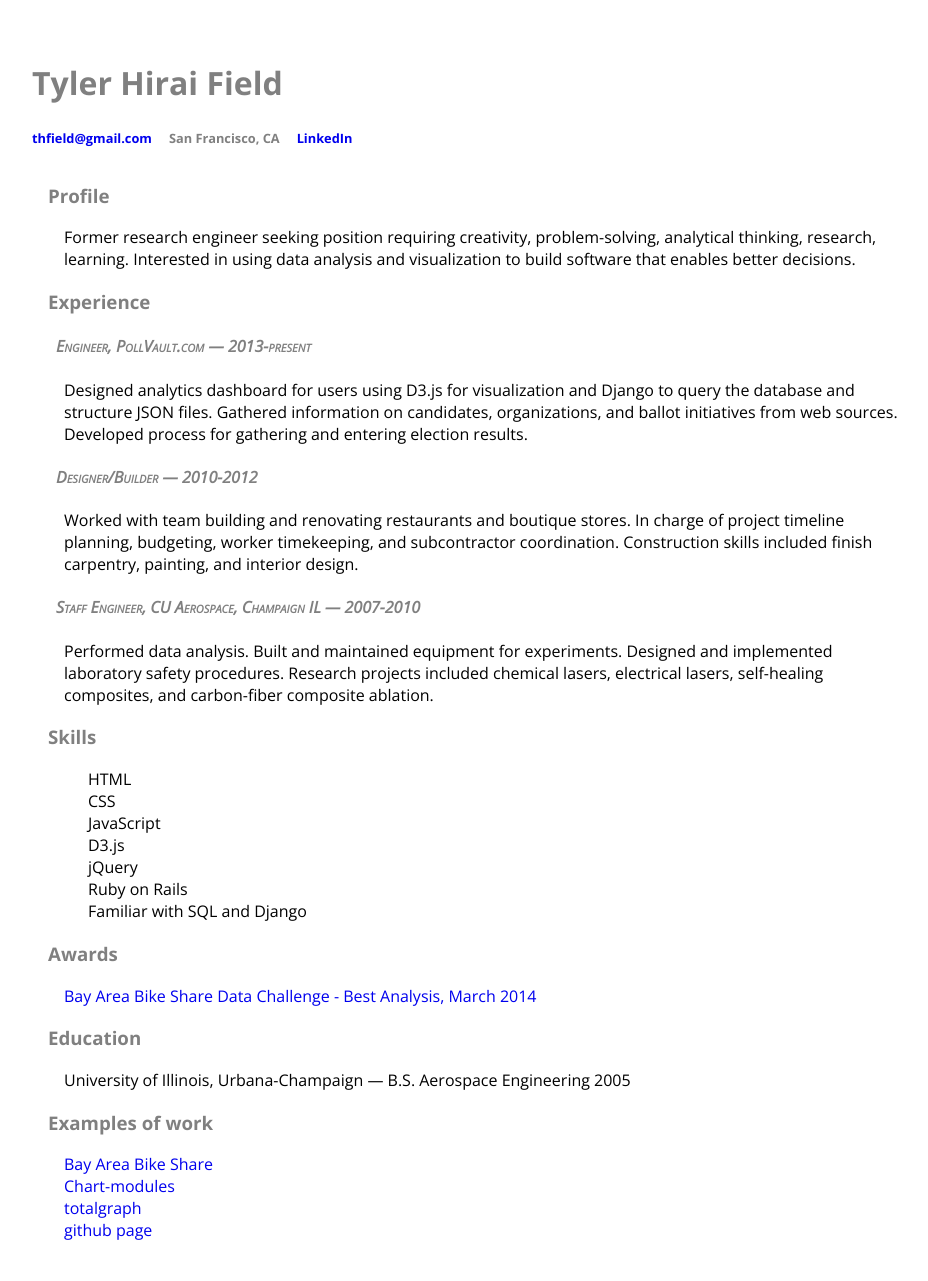
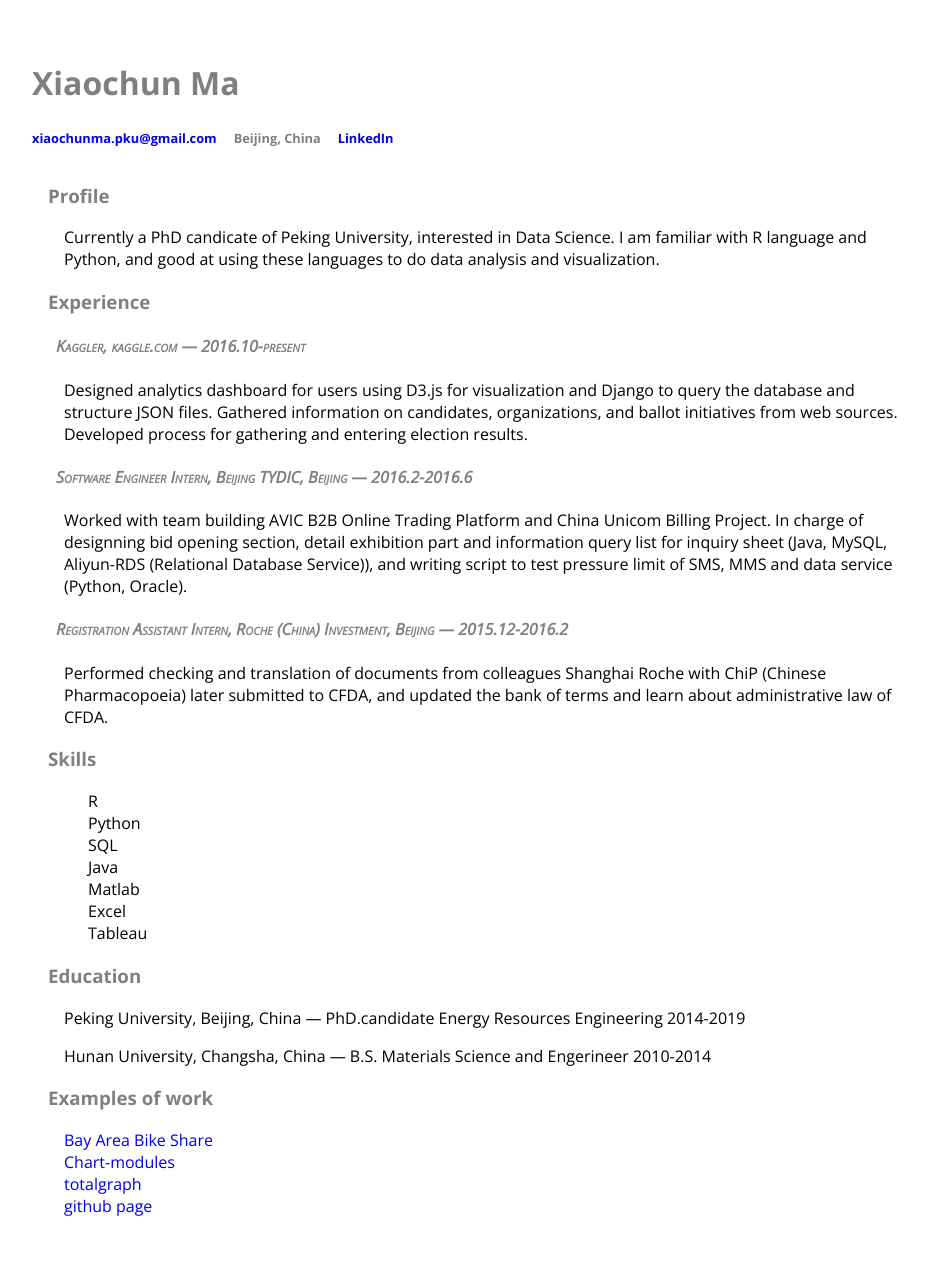
Before and after one commit to xiaochunma/mxc19912008.github.io, a Jekyll site: the page resume/index.html, which Jekyll copies as it is, in a window 1280 px wide. Shown: the whole page, without its empty margins (72-1000 px from the left). Built offline with Jekyll 4.4.1, drawn with Linux system fonts in a browser that asks for light colours; after the commit the page ends 1257 px from its top, so only the background shows below that.

Commit message:
resume_1

```diff
--- a/resume/index.html
+++ b/resume/index.html
@@ -3,55 +3,52 @@
 <head>
 	<meta charset='utf-8'>
  	<link rel="stylesheet" href="resume.css" />
- 	<title>Tyler Field Resume</title>
+ 	<title>Xiaochun Ma Resume</title>
 </head>
 <body>
 <header>
-	<h1>Tyler Hirai Field</h1>
-	<h2><a href="mailto:thfield@gmail.com">thfield@gmail.com</a></h2>
-	<h2>San Francisco, CA</h2>
-	<h2><a href="http://www.linkedin.com/pub/tyler-field/a7/16a/908/">LinkedIn</a></h2>
+	<h1>Xiaochun Ma</h1>
+	<h2><a href="mailto:xiaochunma.pku@gmail.com">xiaochunma.pku@gmail.com</a></h2>
+	<h2>Beijing, China</h2>
+	<h2><a href="https://cn.linkedin.com/in/xiaochun-ma-854871113">LinkedIn</a></h2>
 </header>
 <main>
 	<div class="section">
 		<h3>Profile</h3>
-		<p>Former research engineer seeking position requiring creativity, problem-solving, analytical thinking, research, learning.  Interested in using data analysis and visualization to build software that enables better decisions.</p>
+		<p>Currently a PhD candicate of Peking University, interested in Data Science. I am familiar with R language and Python, and good at using these languages to do data analysis and visualization. </p>
 	</div>
 
 	<div class="section">
 		<h3>Experience</h3>
 
-		<h4>Engineer, PollVault.com — 2013-present</h4>
+		<h4>Kaggler, kaggle.com — 2016.10-present</h4>
 		<p>Designed analytics dashboard for users using D3.js for visualization and Django to query the database and structure JSON files.  Gathered information on candidates, organizations, and ballot initiatives from web sources. Developed process for gathering and entering election results.</p>
 
-		<h4>Designer/Builder — 2010-2012</h4>
-		<p>Worked with team building and renovating restaurants and boutique stores.  In charge of project timeline planning, budgeting, worker timekeeping, and subcontractor coordination.  Construction skills included finish carpentry, painting, and interior design.</p>
+		<h4>Software Engineer Intern, Beijing TYDIC, Beijing — 2016.2-2016.6</h4>
+		<p>Worked with team building AVIC B2B Online Trading Platform and China Unicom Billing Project.  In charge of designning bid opening section, detail exhibition part and information query list for inquiry sheet (Java, MySQL, Aliyun-RDS (Relational Database Service)), and writing script to test pressure limit of SMS, MMS and data service (Python, Oracle).
+</p>
 
-		<h4>Staff Engineer, CU Aerospace, Champaign IL — 2007-2010</h4>
-		<p>Performed data analysis.  Built and maintained equipment for experiments.  Designed and implemented laboratory safety procedures.  Research projects included chemical lasers, electrical lasers, self-healing composites, and carbon-fiber composite ablation.</p>
+		<h4>Registration Assistant Intern, Roche (China) Investment, Beijing — 2015.12-2016.2</h4>
+		<p>Performed checking and translation of documents from colleagues Shanghai Roche with ChiP (Chinese Pharmacopoeia) later submitted to CFDA, and updated the bank of terms and learn about administrative law of CFDA.</p>
 	</div>
 
 	<div class="section">
 		<h3>Skills</h3>
 		<ul>
-			<li>HTML</li>
-			<li>CSS</li>
-			<li>JavaScript</li>
-			<li>D3.js</li>
-			<li>jQuery</li>
-			<li>Ruby on Rails</li>
-			<li>Familiar with SQL and Django</li>
+			<li>R</li>
+			<li>Python</li>
+			<li>SQL</li>
+			<li>Java</li>
+			<li>Matlab</li>
+			<li>Excel</li>
+			<li>Tableau</li>
 		</ul>
 	</div>
 
 	<div class="section">
-		<h3>Awards</h3>
-		<p><a href="http://www.bayareabikeshare.com/datachallenge-2014">Bay Area Bike Share Data Challenge - Best Analysis, March 2014</a></p>
-	</div>
-
-	<div class="section">
 		<h3>Education</h3>
-		<p>University of Illinois, Urbana-Champaign — B.S. Aerospace Engineering 2005</p>
+		<p>Peking University, Beijing, China — PhD.candidate Energy Resources Engineering 2014-2019</p>
+		<p>Hunan University, Changsha, China — B.S. Materials Science and Engerineer 2010-2014</p>
 	</div>
 
 	<div class="section">
```
